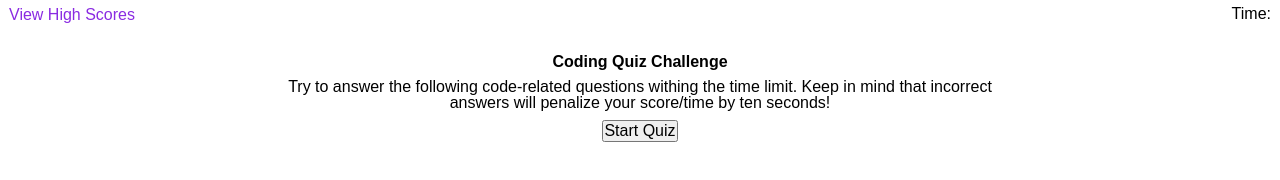
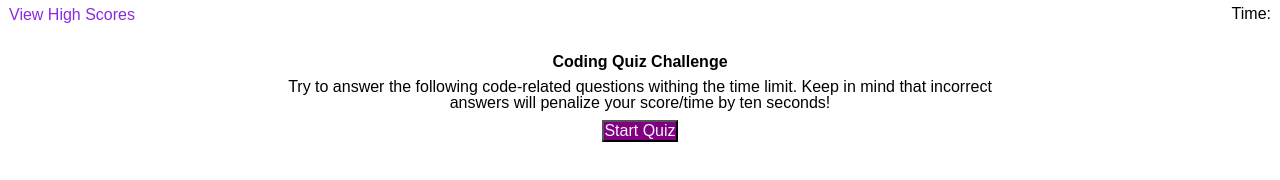
Before and after one commit to StannCubed/tluer-challenge-4, a plain HTML site: page index.html in a window 1280 px wide. Drawn offline with Linux system fonts and the light colour scheme.

Commit message:
edited start button

```diff
--- a/assets/css/styles.css
+++ b/assets/css/styles.css
@@ -26,3 +26,12 @@ main p {
     cursor: pointer;
     color: violet;
 }
+
+#startbutton {
+    color: aliceblue;
+    background-color: purple;
+}
+
+#startbutton:hover {
+    background-color: blueviolet;
+}
```
